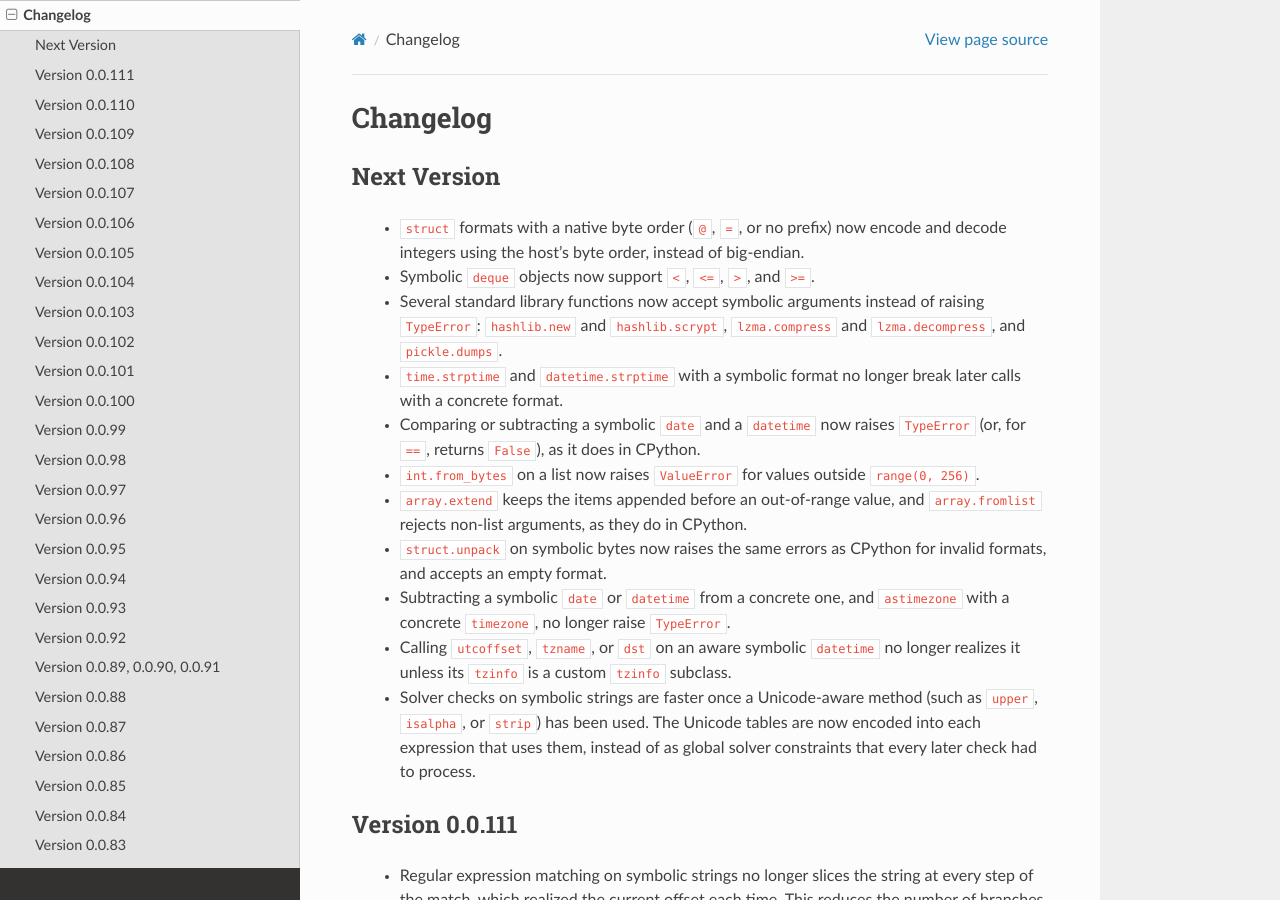
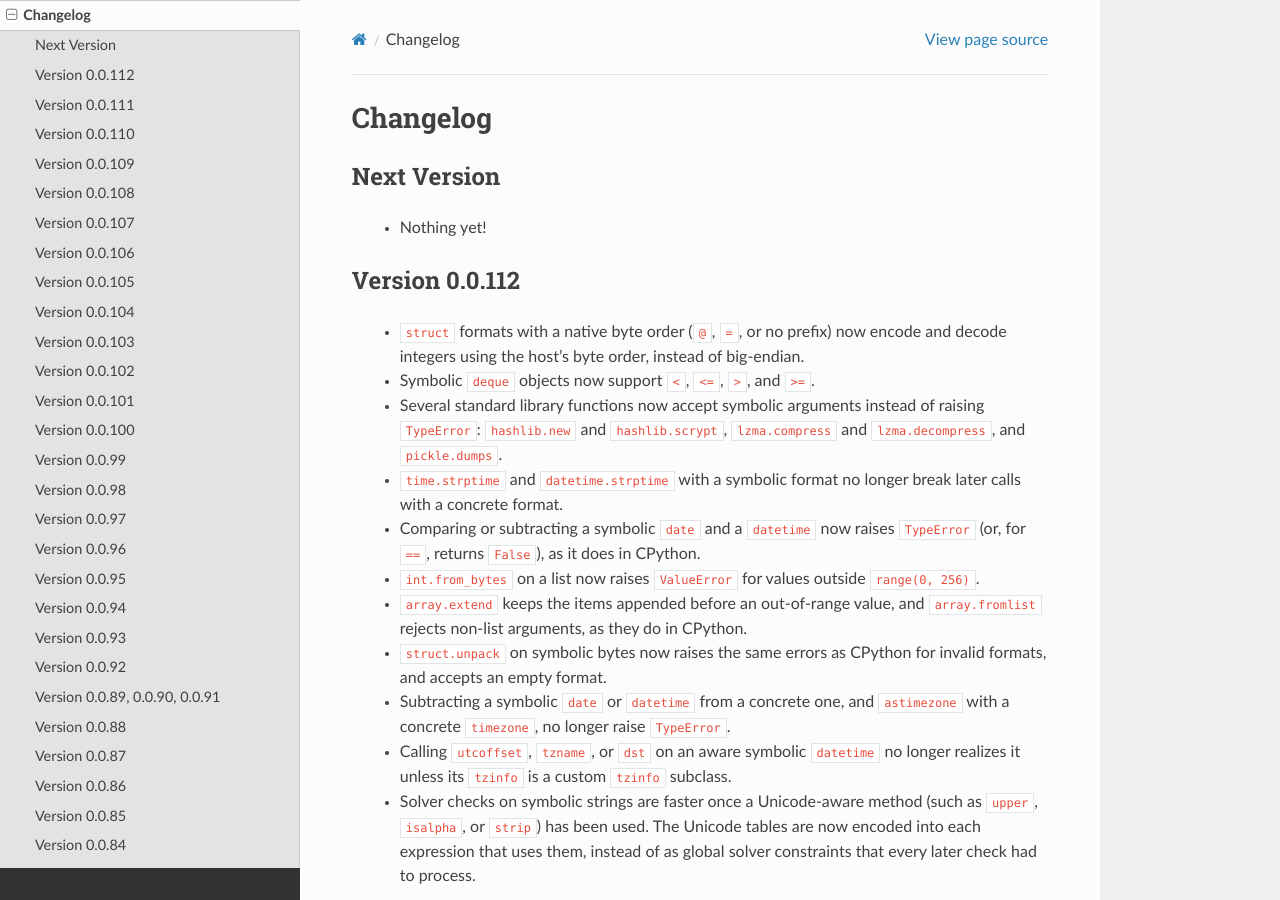
Before and after one commit to pschanely/CrossHair, a Sphinx documentation site: the page built from doc/source/changelog.rst, in a window 1280 px wide and 900 px high. Built offline with Sphinx 7.4.7 and the Read the Docs theme 3.1.0, drawn with Linux system fonts in a browser that asks for light colours; the version number is read from the project's files by our own code.

Commit message:
Bump version to 0.0.112

```diff
--- a/doc/source/changelog.rst
+++ b/doc/source/changelog.rst
@@ -4,6 +4,12 @@ Changelog
 
 
 Next Version
+---------------
+
+ * Nothing yet!
+
+
+Version 0.0.112
 ---------------
 
  * ``struct`` formats with a native byte order (``@``, ``=``, or no prefix) now
--- a/pyproject.toml
+++ b/pyproject.toml
@@ -4,7 +4,7 @@ build-backend = "setuptools.build_meta"
 
 [project]
 name = "crosshair-tool"
-version = "0.0.111"
+version = "0.0.112"
 description = "Analyze Python code for correctness using symbolic execution."
 readme = "README.md"
 license = { text = "MIT" }
```
